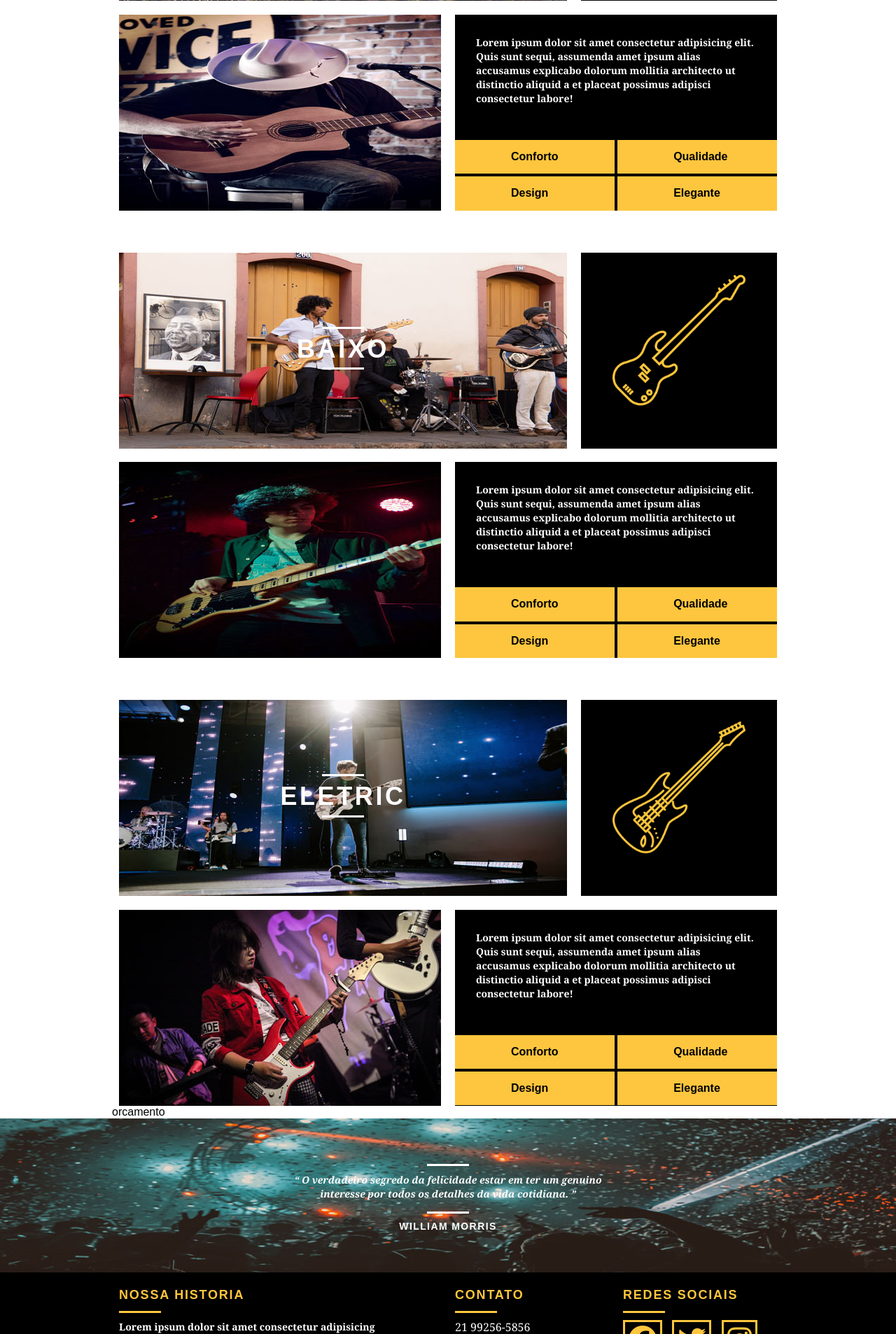
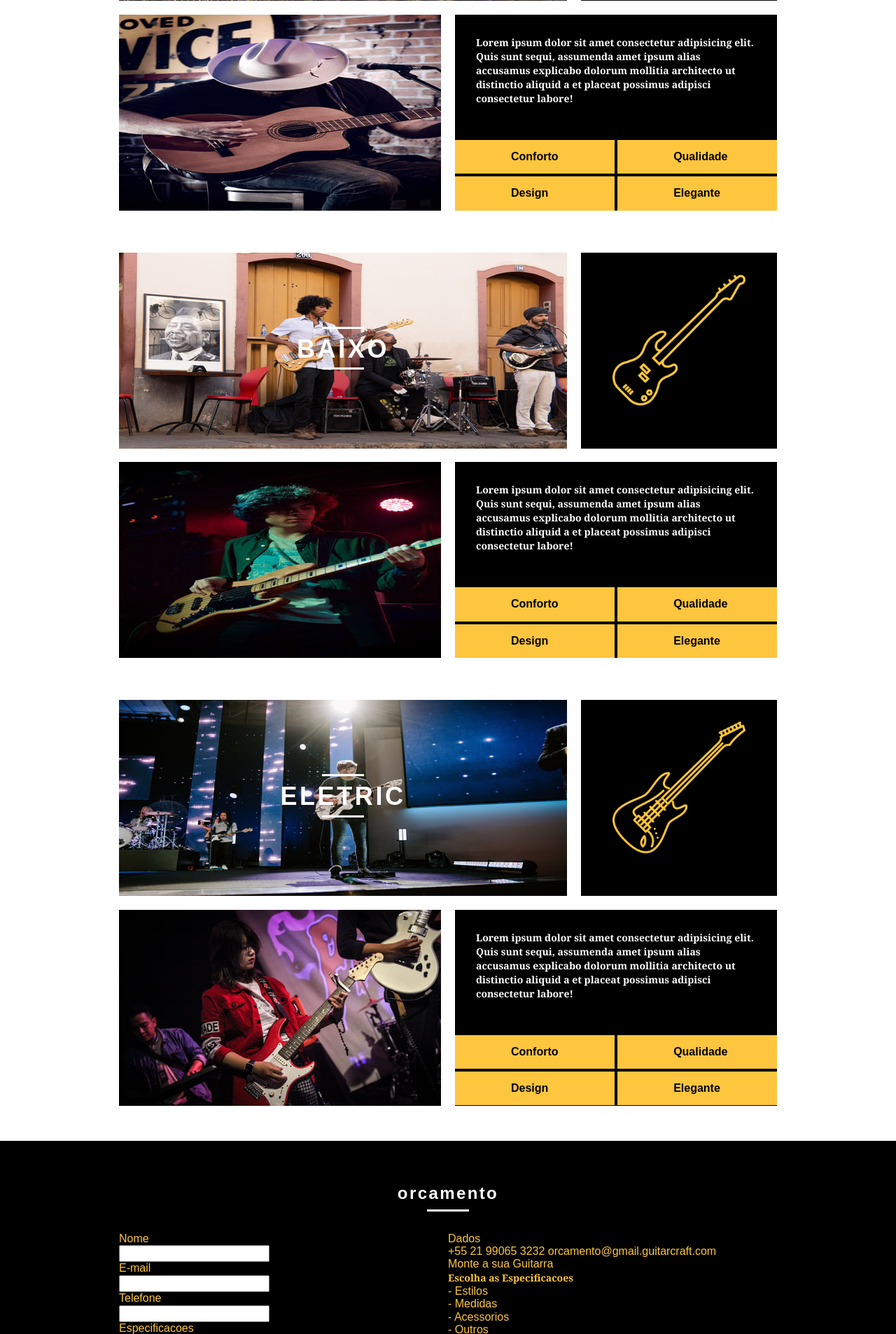
Before and after one commit to Van3zs/guitar-craft-fictional-site, a PHP site: page /produtos.html in a window 1280 px wide. Shown: the part 627-2533 px from the top of the page at 70% size. Run offline with PHP 8.4, Linux system fonts and the light colour scheme; some libraries are stand-ins or nearby versions.

Commit message:
orcamento  form
formulario quase pronto

```diff
--- a/css/main.css
+++ b/css/main.css
@@ -21,6 +21,7 @@ img {
 
 .btn {
     border: 3px solid var(--yellow);
+
     padding: 10px 20px;
     font-size: 14px;
     text-transform: uppercase;
--- a/css/produtos.css
+++ b/css/produtos.css
@@ -70,3 +70,30 @@
     margin-top: 4px;
     font-weight: bold;
 }
+
+/*Orcamento form*/
+.orcamento {
+    background: var(--black);
+    color: var(--yellow);
+    margin-top: 50px;
+    padding-top: 60px;
+}
+
+.subtitulo{
+    color: var(--white);
+
+}
+
+.subtitulo::after{
+    background-color: var(--white);
+}
+
+
+.form {
+    padding-right: 60px;
+    border-color: var(--yellow);
+}
+
+.form label {
+    display: block;
+}
--- a/produtos.html
+++ b/produtos.html
@@ -24,8 +24,8 @@
             </a>
             <nav class="header_nav grid-12">
                 <ul>
-                    <li><a href="sobre.html" class="menu-ativo">Sobre</a></li>
-                    <li><a href="produtos.html">Produtos</a></li>
+                    <li><a href="sobre.html">Sobre</a></li>
+                    <li><a href="produtos.html" class="menu-ativo">Produtos</a></li>
                     <li><a href="portfolio.html">Portfolio</a></li>
                     <li><a href="contato.html">Contato</a></li>
                 </ul>
@@ -100,7 +100,36 @@
 
     <section class="orcamento">
         <div class="container">
-            <h2 class="subtitle">orcamento</h2>
+            <h2 class="subtitulo">orcamento</h2>
+            <form action="" id="form-orcamento" class="grid-8 form">
+                <label for="nome">Nome</label>
+                <input type="text" id="nome">
+
+                <label for="email">E-mail</label>
+                <input type="text" id="email">
+
+                <label for="telefone">Telefone</label>
+                <input type="text" id="telefone">
+
+                <label for="especs">Especificacoes</label>
+                <textarea name="especs" id="especs" cols="30" rows="10"></textarea>
+
+                <button class="btn" type="submit">Enviar</button>
+            </form>
+            <div class="orcamento-dados" class="grid-8">
+                <h3>Dados</h3>
+                <span>+55 21 99065 3232</span>
+                <span>orcamento@gmail.guitarcraft.com</span>
+
+                <h3>Monte a sua Guitarra</h3>
+                <p>Escolha as Especificacoes</p>
+                <ul>
+                    <li>- Estilos</li>
+                    <li>- Medidas</li>
+                    <li>- Acessorios</li>
+                    <li>- Outros</li>
+                </ul>
+            </div>
         </div>
     </section>
 
```
